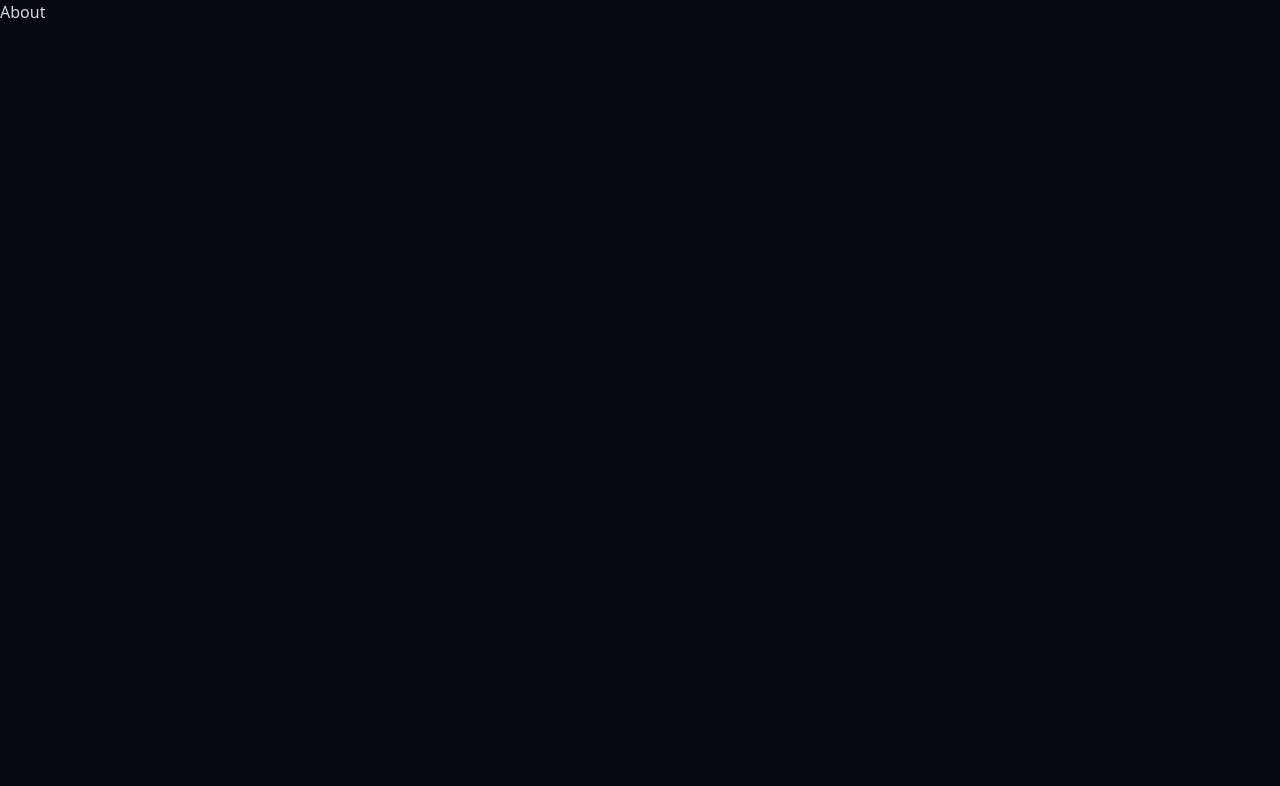
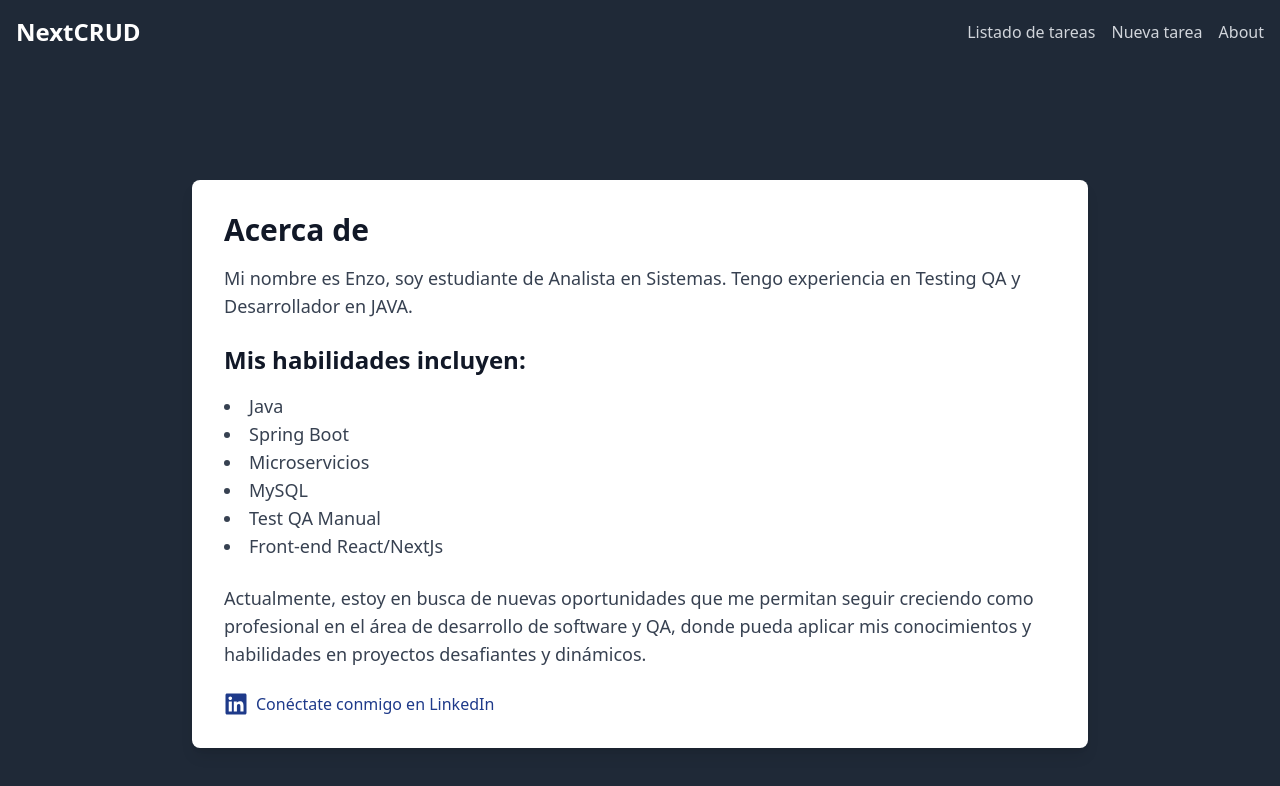
Before and after one commit to enzodb97/ToDo-next-js, a Next.js app: page /about in a window 1280 px wide. Shown: the top 786 px of the page. Built offline with nearby package versions, Linux system fonts and the light colour scheme.

Commit message:
Finalizado el proyecto
agregado el navbar

```diff
--- a/package.json
+++ b/package.json
@@ -12,7 +12,8 @@
     "@prisma/client": "^6.2.1",
     "next": "15.1.6",
     "react": "^19.0.0",
-    "react-dom": "^19.0.0"
+    "react-dom": "^19.0.0",
+    "react-icons": "^5.4.0"
   },
   "devDependencies": {
     "@eslint/eslintrc": "^3",
--- a/src/app/about/page.jsx
+++ b/src/app/about/page.jsx
@@ -1,9 +1,39 @@
+import { FaLinkedin } from "react-icons/fa";
+import Link from "next/link";
+
 function About() {
-    return(
-        <div>
-            <p>About</p>
-        </div>
-    )
+  return (
+    <div className="flex flex-col items-center justify-center min-h-screen bg-gray-800 py-12 px-4 sm:px-6 lg:px-8">
+      <div className="max-w-4xl w-full bg-white shadow-lg rounded-lg p-8">
+        <h2 className="text-3xl font-bold text-gray-900 mb-4">Acerca de</h2>
+        <p className="text-lg text-gray-700 mb-6">
+          Mi nombre es Enzo, soy estudiante de Analista en Sistemas.
+          Tengo experiencia en Testing QA y Desarrollador en JAVA.
+        </p>
+        <h3 className="text-2xl font-semibold text-gray-900 mb-4">Mis habilidades incluyen:</h3>
+        <ul className="list-disc list-inside text-lg text-gray-700 mb-6">
+          <li>Java</li>
+          <li>Spring Boot</li>
+          <li>Microservicios</li>
+          <li>MySQL</li>
+          <li>Test QA Manual</li>
+          <li>Front-end React/NextJs</li>
+        </ul>
+        <p className="text-lg text-gray-700 mb-6">
+          Actualmente, estoy en busca de nuevas oportunidades que me permitan seguir creciendo como profesional en el área de desarrollo de software y QA, donde pueda aplicar mis conocimientos y habilidades en proyectos desafiantes y dinámicos.
+        </p>
+        <Link
+          href="https://www.linkedin.com/in/enzobertolusso/"
+          target="_blank"
+          rel="noopener noreferrer"
+          className="flex items-center mt-4 text-blue-900 hover:text-indigo-800 transition-colors duration-300"
+        >
+          <FaLinkedin className="text-2xl mr-2" />
+          Conéctate conmigo en LinkedIn
+        </Link>
+      </div>
+    </div>
+  );
+}
 
-}
-export default About
+export default About;
--- a/src/app/layout.jsx
+++ b/src/app/layout.jsx
@@ -1,5 +1,6 @@
 import { Geist, Geist_Mono } from "next/font/google";
 import "./globals.css";
+import Navbar from "@/components/Navbar";
 
 const geistSans = Geist({
   variable: "--font-geist-sans",
@@ -19,9 +20,8 @@ export const metadata = {
 export default function RootLayout({ children }) {
   return (
     <html lang="en">
-      <body
-        className={`${geistSans.variable} ${geistMono.variable} antialiased`}
-      >
+      <body className={`${geistSans.variable} ${geistMono.variable} antialiased`}>
+        <Navbar/>
         {children}
       </body>
     </html>
--- /dev/null
+++ b/src/app/not-found.jsx
@@ -0,0 +1,18 @@
+function NotFound() {
+    return (
+      <div className="flex items-center justify-center min-h-screen bg-gray-800">
+        <div className="text-center">
+          <h1 className="text-9xl font-bold text-white">404</h1>
+          <p className="text-2xl text-gray-300">Página no encontrada</p>
+          <a
+            href="/"
+            className="mt-4 inline-block bg-indigo-600 text-white px-6 py-2 rounded-md shadow-md hover:bg-indigo-500 transition-colors duration-300"
+          >
+            Volver al inicio
+          </a>
+        </div>
+      </div>
+    );
+  }
+
+  export default NotFound;
--- a/src/app/page.jsx
+++ b/src/app/page.jsx
@@ -9,7 +9,7 @@ async function HomePage() {
   const tasks = await loadTasks();
   console.log(tasks);
   return (
-    <div className="min-h-screen bg-gray-100 p-6">
+    <div className="min-h-screen bg-gray-800 p-6">
       <div className="container mx-auto">
         <div className="grid gap-6 md:grid-cols-2 lg:grid-cols-3">
           {tasks.map((task) => (
--- /dev/null
+++ b/src/components/Navbar.jsx
@@ -0,0 +1,30 @@
+import Link from "next/link";
+
+function Navbar() {
+  return (
+    <nav className="bg-gray-800 p-4 shadow-md">
+      <div className="container mx-auto flex justify-between items-center">
+        <h3 className="text-2xl font-bold text-white">NextCRUD</h3>
+        <ul className="flex space-x-4">
+          <li>
+            <Link href="/" className="text-gray-300 hover:text-white transition-colors duration-200">
+              Listado de tareas
+            </Link>
+          </li>
+          <li>
+            <Link href="/new" className="text-gray-300 hover:text-white transition-colors duration-200">
+              Nueva tarea
+            </Link>
+          </li>
+          <li>
+            <Link href="/about" className="text-gray-300 hover:text-white transition-colors duration-200">
+              About
+            </Link>
+          </li>
+        </ul>
+      </div>
+    </nav>
+  );
+}
+
+export default Navbar;
```
Also changed, not shown: 2 other files (tests, documents, lock files or other folders).
